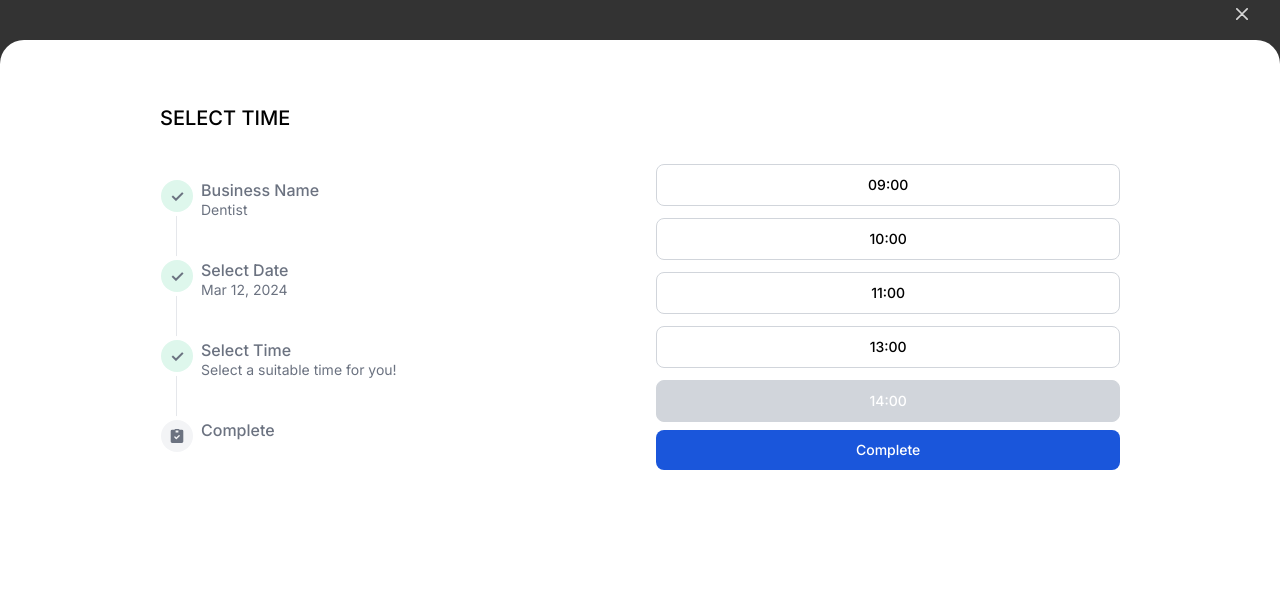
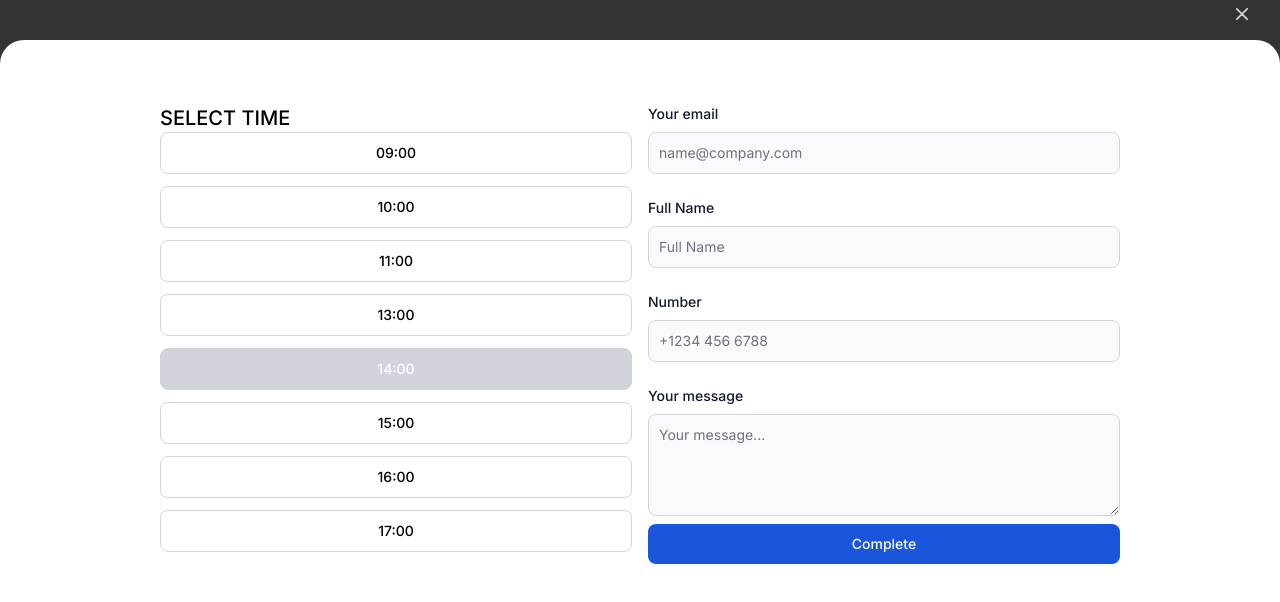
Before and after one commit to eloquent-studio/rendezvous, a Next.js app: page /business/1/t in a window 1280 px wide. Shown: the top 602 px of the page. Built offline with nearby package versions, Linux system fonts and the light colour scheme.

Commit message:
Add rendevous page

```diff
--- /dev/null
+++ b/src/components/business-page/submit-button.tsx
@@ -0,0 +1,32 @@
+'use client'
+import { useFormStatus } from 'react-dom'
+import { ReloadIcon } from "@radix-ui/react-icons"
+
+export function CompleteSubmit() {
+    const { pending } = useFormStatus()
+
+    return (
+        <>
+            {
+                pending
+                    ?
+                    <button
+                        disabled={pending}
+                        type="submit"
+                        className="flex flex-row justify-center items-center  text-white bg-blue-400 hover:bg-blue-400 w-full focus:ring-4 focus:ring-blue-300 font-medium rounded-lg text-sm px-5 py-2.5 mb-2 focus:outline-none"
+                    >
+                        <ReloadIcon className="mr-1 h-4 w-4 animate-spin" />
+                        Complete
+                    </button>
+
+                    :
+                    <button
+                        type="submit"
+                        className="text-white bg-blue-700 hover:bg-blue-800 w-full focus:ring-4 focus:ring-blue-300 font-medium rounded-lg text-sm px-5 py-2.5 mb-2 focus:outline-none block"
+                    >
+                        Complete
+                    </button>
+            }
+        </>
+    )
+}
--- a/src/components/business-page/time-modal.tsx
+++ b/src/components/business-page/time-modal.tsx
@@ -2,6 +2,7 @@
 
 import React, { useRef, useCallback } from "react";
 import { useRouter } from "next/navigation";
+import { CompleteSubmit } from "./submit-button";
 
 export default function TimeModal() {
   const overlay = useRef<HTMLDivElement>(null);
@@ -24,12 +25,35 @@ export default function TimeModal() {
 
   const BodyContent = (
     <div className="flex flex-col gap-4">
-      <header className="w-full h-full mb-4">
+      {/* <header className="w-full h-full">
         <h1 className="uppercase font-medium text-xl">select time </h1>
-      </header>
+      </header> */}
       <div className="w-full h-full flex flex-col md:flex-row gap-8 md:gap-4">
-        <div className="w-full h-full md:h-[65vh] p-4">
-          <ol className="relative text-gray-500 border-s border-gray-200">
+        <div className="w-full h-full md:h-[65vh]">
+          <header className="">
+            <h1 className="uppercase font-medium text-xl">Select Time </h1>
+          </header>
+          <form className="">
+            <div className="w-full h-full grid grid-flow-row gap-1">
+              <Appoint date={"09:00"} />
+              <Appoint date={"10:00"} />
+              <Appoint date={"11:00"} />
+              <Appoint date={"13:00"} />
+              <Appoint date={"14:00"} full={true} />
+              <Appoint date={"15:00"} />
+              <Appoint date={"16:00"} />
+              <Appoint date={"17:00"} />
+            </div>
+            {/* <button
+              type="submit"
+              className="text-white bg-blue-700 hover:bg-blue-800 w-full focus:ring-4 focus:ring-blue-300 font-medium rounded-lg text-sm px-5 py-2.5 mb-2 focus:outline-none block"
+            >
+              Complete
+            </button> */}
+          </form>
+        </div>
+        <div className="w-full h-full md:h-[65vh]">
+          {/* <ol className="relative text-gray-500 border-s border-gray-200">
             <li className="mb-10 ms-6">
               <span className="absolute flex items-center justify-center w-8 h-8 bg-green-100 rounded-full -start-4 ring-4 ring-white">
                 <h1 className="font-extrabold">✓</h1>
@@ -65,27 +89,85 @@ export default function TimeModal() {
               </span>
               <h3 className="font-medium leading-tight">Complete</h3>
             </li>
-          </ol>
-        </div>
-        <div className="w-full h-full md:h-[65vh]">
-          <form className="mb-6">
-            <div className="w-full h-full grid grid-flow-row gap-1">
-              <Appoint date={"09:00"} />
-              <Appoint date={"10:00"} />
-              <Appoint date={"11:00"} />
-              <Appoint date={"13:00"} />
-              <Appoint date={"14:00"} full={true} />
+          </ol> */}
+          <form>
+            <div className="mb-6">
+              <label
+                htmlFor="email"
+                className="block mb-2 text-sm font-medium text-gray-900 dark:text-white"
+              >
+                Your email
+              </label>
+              <input
+                type="email"
+                id="email"
+                name="email"
+                className="bg-gray-50 border border-gray-300 text-gray-900 text-sm rounded-lg focus:ring-blue-500 focus:border-blue-500 block w-full p-2.5 dark:bg-gray-700 dark:border-gray-600 dark:placeholder-gray-400 dark:text-white dark:focus:ring-blue-500 dark:focus:border-blue-500"
+                placeholder="name@company.com"
+                required
+              />
             </div>
-            <button
-              type="submit"
-              className="text-white bg-blue-700 hover:bg-blue-800 w-full focus:ring-4 focus:ring-blue-300 font-medium rounded-lg text-sm px-5 py-2.5 mb-2 focus:outline-none block"
-            >
-              Complete
-            </button>
+            <div className="mb-6">
+              <label
+                htmlFor="name"
+                className="block mb-2 text-sm font-medium text-gray-900 dark:text-white"
+              >
+                Full Name
+              </label>
+              <input
+                type="email"
+                id="email"
+                name="email"
+                className="bg-gray-50 border border-gray-300 text-gray-900 text-sm rounded-lg focus:ring-blue-500 focus:border-blue-500 block w-full p-2.5 dark:bg-gray-700 dark:border-gray-600 dark:placeholder-gray-400 dark:text-white dark:focus:ring-blue-500 dark:focus:border-blue-500"
+                placeholder="Full Name"
+                required
+              />
+            </div>
+            <div className="mb-6">
+              <label
+                htmlFor="Number"
+                className="block mb-2 text-sm font-medium text-gray-900 dark:text-white"
+              >
+                Number
+              </label>
+              <input
+                type="text"
+                id="number"
+                name="number"
+                className="bg-gray-50 border border-gray-300 text-gray-900 text-sm rounded-lg focus:ring-blue-500 focus:border-blue-500 block w-full p-2.5 dark:bg-gray-700 dark:border-gray-600 dark:placeholder-gray-400 dark:text-white dark:focus:ring-blue-500 dark:focus:border-blue-500"
+                placeholder="+1234 456 6788"
+                required
+              />
+            </div>
+            <div className="mb-2">
+              <label
+                htmlFor="message"
+                className="block mb-2 text-sm font-medium text-gray-900 dark:text-white"
+              >
+                Your message
+              </label>
+              <textarea
+                id="message"
+                name="message"
+                rows={4}
+                className="block p-2.5 w-full text-sm text-gray-900 bg-gray-50 rounded-lg border border-gray-300 focus:ring-blue-500 focus:border-blue-500 dark:bg-gray-700 dark:border-gray-600 dark:placeholder-gray-400 dark:text-white dark:focus:ring-blue-500 dark:focus:border-blue-500"
+                placeholder="Your message..."
+              ></textarea>
+            </div>
+            {/* <div className="py-2">
+            {state.error && (
+              <p className="text-xs font-medium text-red-600">{state.error}</p>
+            )}
+            {state.success && (
+              <p className="text-xs font-medium text-green-600">{state.success}</p>
+            )}
+          </div> */}
+            <CompleteSubmit />
           </form>
         </div>
+
       </div>
-    </div>
+    </div >
   );
 
   return (
@@ -129,10 +211,9 @@ export default function TimeModal() {
 const Appoint = ({ date, full }: { date: string; full?: boolean }) => {
   return (
     <button
-      className={`border border-gray-300 hover:bg-lime-200 w-full focus:ring-4 focus:ring-blue-300 font-medium rounded-lg text-sm px-5 py-2.5 mb-2 focus:outline-none block ${
-        full == true &&
+      className={`border border-gray-300 hover:bg-lime-200 w-full focus:ring-4 focus:ring-blue-300 font-medium rounded-lg text-sm px-5 py-2.5 mb-2 focus:outline-none block ${full == true &&
         "text-white bg-gray-300 rounded focus:outline-none hover:bg-gray-300"
-      }`}
+        }`}
       disabled={full}
     >
       {date}
```
